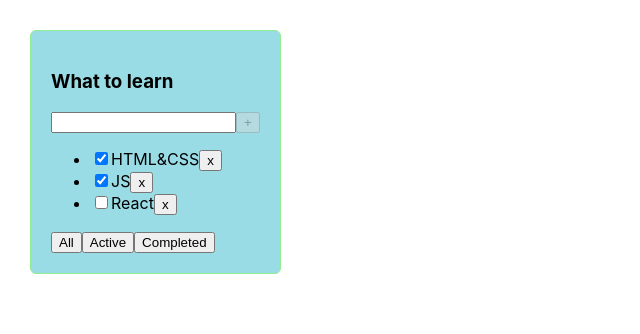
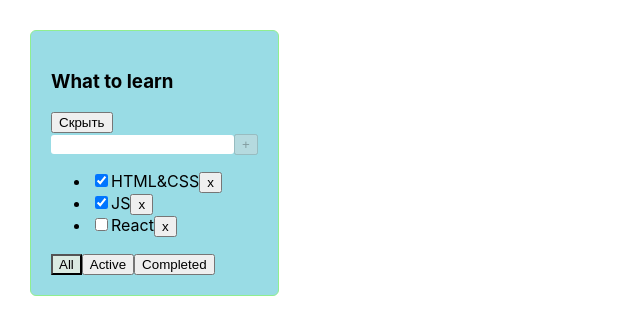
Before and after one commit to Gvatari/TodoList, a React (Create React App) app: page / in a window 1280 px wide. Shown: the top 334 px of the page, without its empty margins (0-640 px from the left). Built offline with nearby package versions, Linux system fonts and the light colour scheme.

Commit message:
add intarface

```diff
--- a/src/App.css
+++ b/src/App.css
@@ -1,3 +1,7 @@
+*{
+  box-sizing: border-box;
+}
+
 .App {
   padding: 30px;
   display: flex;
@@ -13,3 +17,21 @@
   background-color: rgba(115, 207, 220, 0.73);
   border-radius: 6px;
 }
+
+.add-task-input {
+  outline: none;
+  border: 1px solid transparent;
+  border-radius: 3px;
+}
+
+.error {
+  border: 2px solid red;
+}
+
+.error-message {
+  color: red;
+}
+
+.__active {
+  background-color: #f6f2e2b7;
+}
--- a/src/App.tsx
+++ b/src/App.tsx
@@ -1,9 +1,7 @@
 import { useState } from 'react';
 import './App.css';
-import { TasksType, Todolist } from "./Todolist";
+import { TasksType, Todolist, filteredTasksType } from "./Todolist";
 import { v1 } from 'uuid';
-
-export type filteredTasksType = 'All' | 'Active' | 'Completed'
 
 const App = () => {
 
@@ -25,13 +23,30 @@ const App = () => {
 
     const [filteredTasks, SetFilteredTasks] = useState<filteredTasksType>('All');
 
-    const filteringTasks: TasksType[] = filteredTasks === 'Active' ?
-        tasks.filter(t => !t.isDone) :
-        filteredTasks === "Completed" ?
-            tasks.filter(t => t.isDone) :
-            tasks
+    const filterTasks = (allTasks: TasksType[], filterValue: filteredTasksType) => {
+        switch (filterValue) {
+            case 'Active':
+            return allTasks.filter(t => !t.isDone)
+
+            case 'Completed':
+            return allTasks.filter(t => t.isDone)
+
+            default:
+            return allTasks
+        }
+    }
+
+    const filteringTasks: TasksType[] = filterTasks(tasks, filteredTasks)
 
     const changeFilterTasks = ((filteredTasks: filteredTasksType) => SetFilteredTasks(filteredTasks));
+
+    const changeTaskStatus = (id: string, isDone: boolean) => {
+        const task = tasks.find(i => i.id === id);
+        if (task) {
+            task.isDone = isDone
+            setTasks([...tasks]);
+        }
+    }
 
     return (
         <div className="App">
@@ -40,6 +55,8 @@ const App = () => {
                 removeTask={removeTask}
                 addTask={addTask}
                 tasks={filteringTasks}
+                changeTaskStatus={changeTaskStatus}
+                filteredTasks={filteredTasks}
             />
         </div>
     );
--- a/src/Todolist.tsx
+++ b/src/Todolist.tsx
@@ -1,9 +1,11 @@
-import { FC } from "react";
+import { FC, useState } from "react";
 import { TasksItems } from "./components/TasksItems";
 import { Title } from "./components/Title";
 import { AddTask } from "./components/AddTask";
 import { TodoListButtonGroup } from "./components/TodoListButtonGroup";
-import { filteredTasksType } from "./App";
+import { Button } from "./components/Button";
+
+export type filteredTasksType = 'All' | 'Active' | 'Completed'
 
 export type TasksType = {
     id: string
@@ -17,15 +19,31 @@ type PropsTypeTodolist = {
     removeTask: (id: string) => void
     addTask: (valueInput: string) => void
     changeFilterTasks: (filteredTasks: filteredTasksType) => void
+    changeTaskStatus: (id: string, isDone: boolean) => void
+    filteredTasks: string
 }
 
-export const Todolist: FC<PropsTypeTodolist> = ({ title, tasks, removeTask, addTask, changeFilterTasks }) => {
+export const Todolist: FC<PropsTypeTodolist> = ({ title, tasks, removeTask, addTask, changeFilterTasks, changeTaskStatus, filteredTasks }) => {
+
+    const [hideTodoList, setHideTodoList] = useState<boolean>(false)
+
+    const toggleTodoList = (hideTodoList: boolean) => {
+        setHideTodoList(!hideTodoList)
+    }
+
+    const onClickHandlerToggleTodoList = () => toggleTodoList(hideTodoList)
+
     return (
         <div className='todoList'>
             <Title title={title} />
-            <AddTask addTask={addTask} />
-            <TasksItems removeTask={removeTask} tasks={tasks} />
-            <TodoListButtonGroup changeFilterTasks={changeFilterTasks} />
+            <Button onClick={onClickHandlerToggleTodoList} title={`${hideTodoList ? 'Показать' : 'Скрыть'}`} />
+            {hideTodoList ? <span>...</span> :
+                <>
+                    <AddTask addTask={addTask} />
+                    <TasksItems changeTaskStatus={changeTaskStatus} removeTask={removeTask} tasks={tasks} />
+                    <TodoListButtonGroup filteredTasks={filteredTasks} changeFilterTasks={changeFilterTasks} />
+                </>
+            }
         </div>
     )
 }
--- a/src/components/AddTask.tsx
+++ b/src/components/AddTask.tsx
@@ -1,5 +1,6 @@
 import { ChangeEvent, KeyboardEvent, FC, useState } from 'react';
 import { Button } from './Button';
+import { v1 } from 'uuid';
 
 type PropsTypeAddTask = {
     addTask: (valueInput: string) => void
@@ -8,9 +9,10 @@ type PropsTypeAddTask = {
 export const AddTask: FC<PropsTypeAddTask> = ({ addTask }) => {
 
     const [valueInput, setValueInput] = useState<string>('');
+    const [errorClass, setErrorClass] = useState<boolean>(false)
 
     const eventAddTask = () => {
-        addTask(valueInput)
+        addTask(valueInput.trim())
         setValueInput('')
     }
 
@@ -19,25 +21,35 @@ export const AddTask: FC<PropsTypeAddTask> = ({ addTask }) => {
     }
 
     const onKeyDownHandler = (e: KeyboardEvent<HTMLInputElement>) => {
-        e.key === 'Enter' && valueInput.length && eventAddTask()
+        console.log(valueInput.length);
+
+        e.key === 'Enter' && valueInput.trim().length && eventAddTask()
+        errorClassName()
     }
 
     const onClickHandler = () => {
         eventAddTask()
     }
 
+    const errorClassName = () => {
+        valueInput.trim().length === 0 ? setErrorClass(true) : setErrorClass(false)
+    }
+
     return (
         <div>
             <input
-                onKeyDown={onKeyDownHandler}
+                className={`add-task-input ${errorClass ? 'error' : ''}`}
+                id={v1()}
+                onKeyUp={onKeyDownHandler}
                 value={valueInput}
                 onChange={onChangeHandlerInput}
             />
             <Button
                 onClick={onClickHandler}
                 title='+'
-                isDisabled={!valueInput}
+                isDisabled={!valueInput.trim()}
             />
+            {errorClass ? <div style={{ color: 'red' }}>Строка не должна быть пустой</div> : null}
         </div>
     );
 };
--- a/src/components/Button.tsx
+++ b/src/components/Button.tsx
@@ -4,11 +4,12 @@ type propsTypeButton = {
     title: string
     onClick: () => void;
     isDisabled?: boolean
+    className?: string
 }
 
-export const Button: FC<propsTypeButton> = ({ title, isDisabled, onClick }) => {
+export const Button: FC<propsTypeButton> = ({ title, isDisabled, className, onClick }) => {
     return (
-        <button disabled={isDisabled} onClick={onClick}>
+        <button className={className} disabled={isDisabled} onClick={onClick}>
             {title}
         </button>
     );
--- a/src/components/TasksItems.tsx
+++ b/src/components/TasksItems.tsx
@@ -1,24 +1,30 @@
-import { FC } from 'react';
+import { ChangeEvent, FC } from 'react';
 import { TasksType } from '../Todolist';
 import { Button } from './Button';
+import { v1 } from 'uuid';
 
 type PropsTypeTasksItems = {
     tasks: TasksType[]
     removeTask: (id: string) => void
+    changeTaskStatus: (id: string, isDone: boolean) => void
 }
 
-export const TasksItems: FC<PropsTypeTasksItems> = ({ tasks, removeTask }) => {
+export const TasksItems: FC<PropsTypeTasksItems> = ({ tasks, removeTask, changeTaskStatus }) => {
+
+    const removeTaskHandler = (id: string) => () => removeTask(id)
+
+    const changeTaskStatusHandler = (id: string, e: ChangeEvent<HTMLInputElement>) => {
+        changeTaskStatus(id, e.currentTarget.checked)
+    }
 
     const tasksMap = () => {
         return (
             tasks.map(t => {
-                const removeTaskHandler = () => removeTask(t.id)
-
                 return (
                     <li key={t.id}>
-                        <input type="checkbox" checked={t.isDone} />
+                        <input id={v1()} type="checkbox" onChange={(e) => changeTaskStatusHandler(t.id, e)} checked={t.isDone} />
                         <span>{t.name}</span>
-                        <Button onClick={removeTaskHandler} title={'x'} />
+                        <Button onClick={removeTaskHandler(t.id)} title={'x'} />
                     </li>
                 )
             })
--- a/src/components/TodoListButtonGroup.tsx
+++ b/src/components/TodoListButtonGroup.tsx
@@ -1,12 +1,13 @@
 import { FC } from 'react';
 import { Button } from './Button';
-import { filteredTasksType } from '../App';
+import { filteredTasksType } from '../Todolist';
 
 type TodoListButtonGroupPropsType = {
     changeFilterTasks: (filteredTasks: filteredTasksType) => void
+    filteredTasks: string
 }
 
-export const TodoListButtonGroup: FC<TodoListButtonGroupPropsType> = ({changeFilterTasks}) => {
+export const TodoListButtonGroup: FC<TodoListButtonGroupPropsType> = ({changeFilterTasks, filteredTasks}) => {
 
     const changeFilterHandlerCreator = (filter: filteredTasksType) => {
         return () => changeFilterTasks(filter)
@@ -14,9 +15,9 @@ export const TodoListButtonGroup: FC<TodoListButtonGroupPropsType> = ({changeFil
 
     return (
         <div>
-            <Button onClick={changeFilterHandlerCreator("All")} title='All' />
-            <Button onClick={changeFilterHandlerCreator('Active')} title='Active' />
-            <Button onClick={changeFilterHandlerCreator('Completed')} title='Completed' />
+            <Button className={filteredTasks === 'All' ? '__active' : ''} onClick={changeFilterHandlerCreator('All')} title='All' />
+            <Button className={filteredTasks === 'Active' ? '__active' : ''} onClick={changeFilterHandlerCreator('Active')} title='Active' />
+            <Button className={filteredTasks === 'Completed' ? '__active' : ''} onClick={changeFilterHandlerCreator('Completed')} title='Completed' />
         </div>
     );
 };
```
